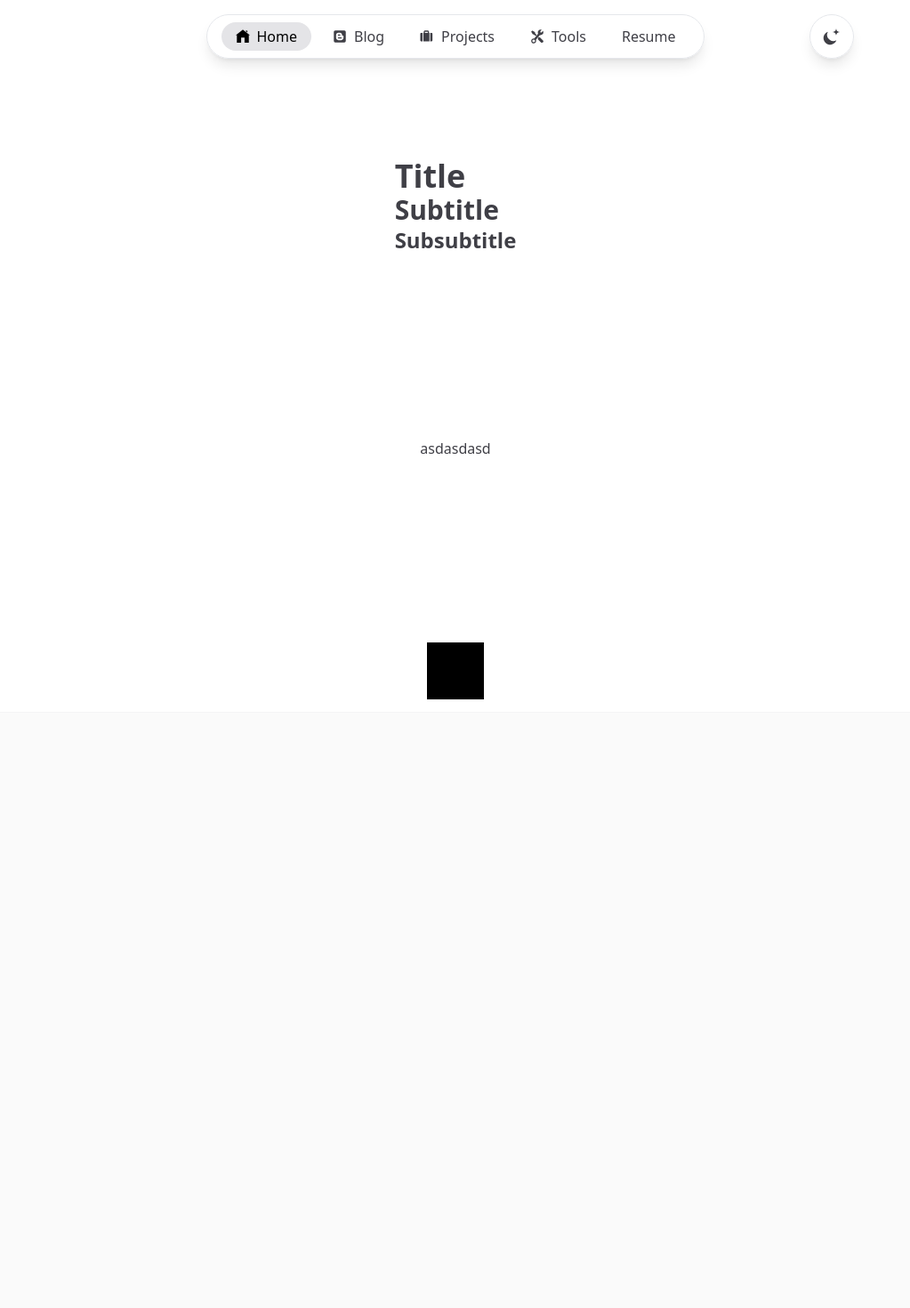
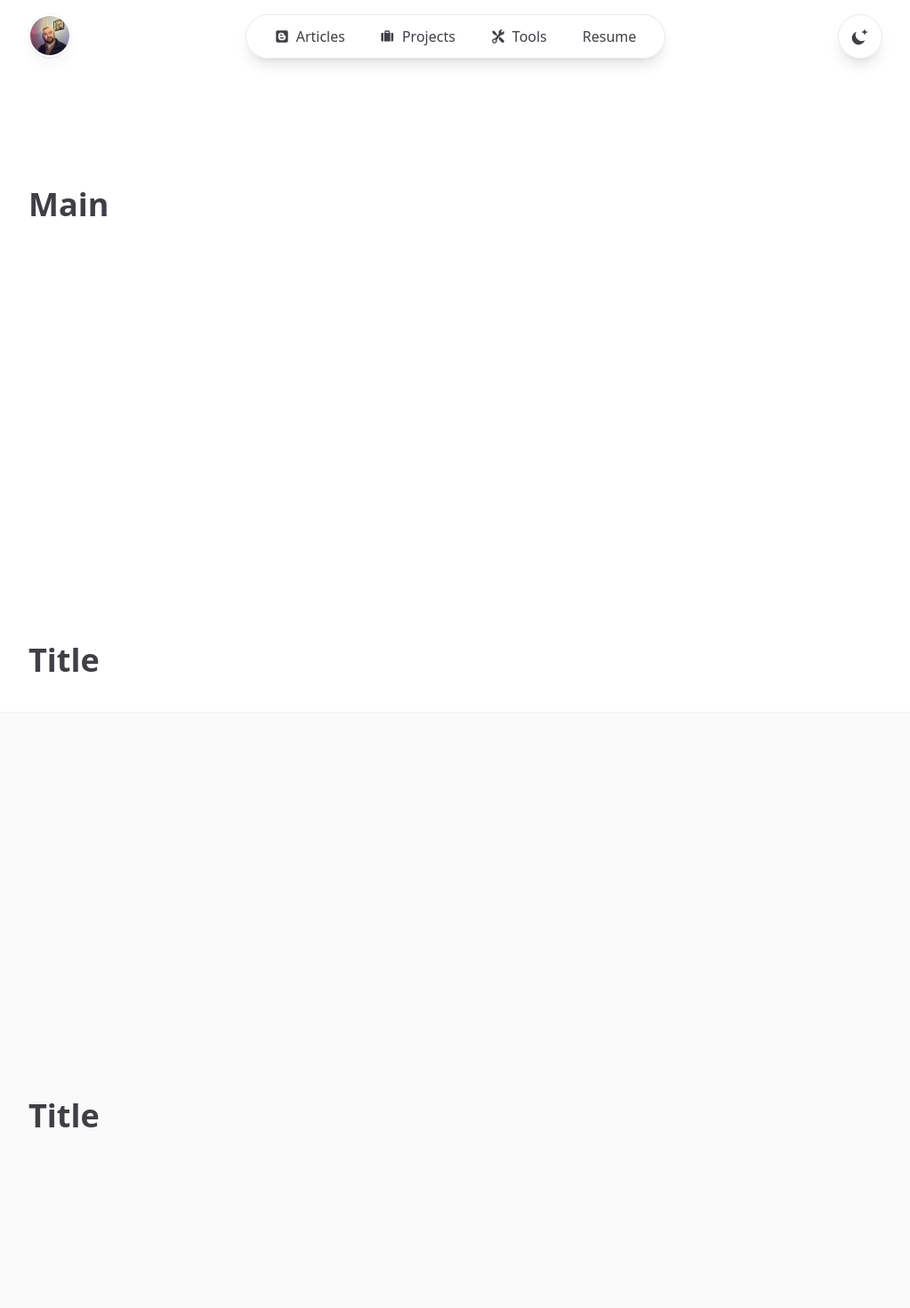
Before and after one commit to ertugrulsagdic/personal-website, a Next.js app: page / in a window 1280 px wide. Shown: the top 1470 px of the page at 89% size, without its empty margins (128-1151 px from the left). Before the commit the page ends 882 px from the top, so only its background shows below. Built offline with nearby package versions, Linux system fonts and the light colour scheme.

Commit message:
avatar image added and layout problems fixed

```diff
--- /dev/null
+++ b/src/app/articles/page.tsx
@@ -0,0 +1,33 @@
+import Container from "@/components/Container"
+
+export default function Page() {
+    return (
+        <main >
+
+            <Container>
+                <div className="mt-16 sm:mt-32 h-96">
+                    <h1>Blog</h1>
+                </div>
+
+                <div className="mt-16 sm:mt-32 h-96">
+                    <h1>Title</h1>
+                </div>
+                <div className="mt-16 sm:mt-32 h-96">
+                    <h1>Title</h1>
+                </div>
+                <div className="mt-16 sm:mt-32 h-96">
+                    <h1>Title</h1>
+                </div>
+                <div className="mt-16 sm:mt-32 h-96">
+                    <h1>Title</h1>
+                </div>
+                <div className="mt-16 sm:mt-32 h-96">
+                    <h1>Title</h1>
+                </div>
+                <div className="mt-16 sm:mt-32 h-96">
+                    <h1>Title</h1>
+                </div>
+            </Container>
+        </main>
+    );
+}
--- a/src/app/blog/page.tsx
+++ /dev/null
@@ -1,4 +0,0 @@
-
-export default function Page() {
-    return <h1>This is blog page</h1>
-}
--- a/src/app/layout.tsx
+++ b/src/app/layout.tsx
@@ -23,27 +23,14 @@ export default function RootLayout({
       >
 
         <Providers>
-          <div>
           <div className="fixed inset-0 flex justify-center sm:px-8">
             <div className="flex w-full max-w-7xl lg:px-8">
               <div className="w-full bg-white ring-1 ring-zinc-100 dark:bg-zinc-900 dark:ring-zinc-300/20" />
             </div>
           </div>
-
-            <div className="relative">
-              <div className='relative px-4 sm:px-8 lg:px-12'>
-                <div className="mx-auto max-w-2xl lg:max-w-5xl">
-                  <div className='sm:px-8' >
-                    <div className="mx-auto max-w-7xl lg:px-8">
+          <div className="relative sm:px-8">
               <Navbar />
               {children}
-                    </div>
-                  </div>
-                </div>
-              </div>
-
-
-            </div>
           </div>
         </Providers>
       </body>
--- a/src/app/page.tsx
+++ b/src/app/page.tsx
@@ -1,127 +1,45 @@
 import Image from "next/image";
 import Link from "next/link";
+import Container from "@/components/Container";
+// import ProfilePicture from '../images/ertugrul.jpeg'
 
 export default function Home() {
   return (
-    <main className="flex min-h-screen flex-col items-center justify-between p-24">
+    <main >
+      <Container>
+        {/* <Image
+          alt='Profile picture'
+          // src='/ertugrul.jpeg'
+          src={ProfilePicture}
+          width={500} height={500}
+          loading="lazy"
+          // sizes="(min-width: 1024px) 32rem, 32rem"
+          className="aspect-square rounded-2xl bg-zinc-100 object-cover dark:bg-zinc-800"
+        /> */}
+        <div className="mt-16 sm:mt-32 h-96">
+          <h1>Main</h1>
+        </div>
 
-      <div >
-        <h1>Title</h1>
-        <h2>Subtitle</h2>
-        <h3>Subsubtitle</h3>
-      </div>
-      <Link href="/about">asdasdasd</Link>
-      <div className="bg-black dark:bg-white w-16 h-16"></div>
+        <div className="mt-16 sm:mt-32 h-96">
+          <h1>Title</h1>
+        </div>
+        <div className="mt-16 sm:mt-32 h-96">
+          <h1>Title</h1>
+        </div>
+        <div className="mt-16 sm:mt-32 h-96">
+          <h1>Title</h1>
+        </div>
+        <div className="mt-16 sm:mt-32 h-96">
+          <h1>Title</h1>
+        </div>
+        <div className="mt-16 sm:mt-32 h-96">
+          <h1>Title</h1>
+        </div>
+        <div className="mt-16 sm:mt-32 h-96">
+          <h1>Title</h1>
+        </div>
+      </Container>
     </main>
 
-  )
-  return (
-    <main className="flex min-h-screen flex-col items-center justify-between p-24">
-      <div className="z-10 w-full max-w-5xl items-center justify-between font-mono text-sm lg:flex">
-        <p className="fixed left-0 top-0 flex w-full justify-center border-b border-gray-300 bg-gradient-to-b from-zinc-200 pb-6 pt-8 backdrop-blur-2xl dark:border-neutral-800 dark:bg-zinc-800/30 dark:from-inherit lg:static lg:w-auto  lg:rounded-xl lg:border lg:bg-gray-200 lg:p-4 lg:dark:bg-zinc-800/30">
-          Get started by editing&nbsp;
-          <code className="font-mono font-bold">src/app/page.tsx</code>
-        </p>
-        <div className="fixed bottom-0 left-0 flex h-48 w-full items-end justify-center bg-gradient-to-t from-white via-white dark:from-black dark:via-black lg:static lg:size-auto lg:bg-none">
-          <a
-            className="pointer-events-none flex place-items-center gap-2 p-8 lg:pointer-events-auto lg:p-0"
-            href="https://vercel.com?utm_source=create-next-app&utm_medium=appdir-template&utm_campaign=create-next-app"
-            target="_blank"
-            rel="noopener noreferrer"
-          >
-            By{" "}
-            <Image
-              src="/vercel.svg"
-              alt="Vercel Logo"
-              className="dark:invert"
-              width={100}
-              height={24}
-              priority
-            />
-          </a>
-        </div>
-      </div>
-
-      <div className="relative z-[-1] flex place-items-center before:absolute before:h-[300px] before:w-full before:-translate-x-1/2 before:rounded-full before:bg-gradient-radial before:from-white before:to-transparent before:blur-2xl before:content-[''] after:absolute after:-z-20 after:h-[180px] after:w-full after:translate-x-1/3 after:bg-gradient-conic after:from-sky-200 after:via-blue-200 after:blur-2xl after:content-[''] before:dark:bg-gradient-to-br before:dark:from-transparent before:dark:to-blue-700 before:dark:opacity-10 after:dark:from-sky-900 after:dark:via-[#0141ff] after:dark:opacity-40 sm:before:w-[480px] sm:after:w-[240px] before:lg:h-[360px]">
-        <Image
-          className="relative dark:drop-shadow-[0_0_0.3rem_#ffffff70] dark:invert"
-          src="/next.svg"
-          alt="Next.js Logo"
-          width={180}
-          height={37}
-          priority
-        />
-      </div>
-
-      <div className="mb-32 grid text-center lg:mb-0 lg:w-full lg:max-w-5xl lg:grid-cols-4 lg:text-left">
-        <a
-          href="https://nextjs.org/docs?utm_source=create-next-app&utm_medium=appdir-template&utm_campaign=create-next-app"
-          className="group rounded-lg border border-transparent px-5 py-4 transition-colors hover:border-gray-300 hover:bg-gray-100 hover:dark:border-neutral-700 hover:dark:bg-neutral-800/30"
-          target="_blank"
-          rel="noopener noreferrer"
-        >
-          <h2 className="mb-3 text-2xl font-semibold">
-            Docs{" "}
-            <span className="inline-block transition-transform group-hover:translate-x-1 motion-reduce:transform-none">
-              -&gt;
-            </span>
-          </h2>
-          <p className="m-0 max-w-[30ch] text-sm opacity-50">
-            Find in-depth information about Next.js features and API.
-          </p>
-        </a>
-
-        <a
-          href="https://nextjs.org/learn?utm_source=create-next-app&utm_medium=appdir-template-tw&utm_campaign=create-next-app"
-          className="group rounded-lg border border-transparent px-5 py-4 transition-colors hover:border-gray-300 hover:bg-gray-100 hover:dark:border-neutral-700 hover:dark:bg-neutral-800/30"
-          target="_blank"
-          rel="noopener noreferrer"
-        >
-          <h2 className="mb-3 text-2xl font-semibold">
-            Learn{" "}
-            <span className="inline-block transition-transform group-hover:translate-x-1 motion-reduce:transform-none">
-              -&gt;
-            </span>
-          </h2>
-          <p className="m-0 max-w-[30ch] text-sm opacity-50">
-            Learn about Next.js in an interactive course with&nbsp;quizzes!
-          </p>
-        </a>
-
-        <a
-          href="https://vercel.com/templates?framework=next.js&utm_source=create-next-app&utm_medium=appdir-template&utm_campaign=create-next-app"
-          className="group rounded-lg border border-transparent px-5 py-4 transition-colors hover:border-gray-300 hover:bg-gray-100 hover:dark:border-neutral-700 hover:dark:bg-neutral-800/30"
-          target="_blank"
-          rel="noopener noreferrer"
-        >
-          <h2 className="mb-3 text-2xl font-semibold">
-            Templates{" "}
-            <span className="inline-block transition-transform group-hover:translate-x-1 motion-reduce:transform-none">
-              -&gt;
-            </span>
-          </h2>
-          <p className="m-0 max-w-[30ch] text-sm opacity-50">
-            Explore starter templates for Next.js.
-          </p>
-        </a>
-
-        <a
-          href="https://vercel.com/new?utm_source=create-next-app&utm_medium=appdir-template&utm_campaign=create-next-app"
-          className="group rounded-lg border border-transparent px-5 py-4 transition-colors hover:border-gray-300 hover:bg-gray-100 hover:dark:border-neutral-700 hover:dark:bg-neutral-800/30"
-          target="_blank"
-          rel="noopener noreferrer"
-        >
-          <h2 className="mb-3 text-2xl font-semibold">
-            Deploy{" "}
-            <span className="inline-block transition-transform group-hover:translate-x-1 motion-reduce:transform-none">
-              -&gt;
-            </span>
-          </h2>
-          <p className="m-0 max-w-[30ch] text-balance text-sm opacity-50">
-            Instantly deploy your Next.js site to a shareable URL with Vercel.
-          </p>
-        </a>
-      </div>
-    </main>
   );
 }
--- a/src/app/projects/page.tsx
+++ b/src/app/projects/page.tsx
@@ -1,4 +1,9 @@
+import Container from "@/components/Container"
 
 export default function Page() {
-    return <h1>This is projects page</h1>
+    return (
+        <Container>
+            <h1>This is Projects page</h1>
+        </Container>
+    )
 }
--- a/src/app/resume/page.tsx
+++ b/src/app/resume/page.tsx
@@ -1,4 +1,9 @@
+import Container from "@/components/Container"
 
 export default function Page() {
-    return <h1>This is resume page</h1>
+    return (
+        <Container>
+            <h1>This is resume page</h1>
+        </Container>
+    )
 }
--- a/src/app/tools/page.tsx
+++ b/src/app/tools/page.tsx
@@ -1,4 +1,9 @@
+import Container from "@/components/Container"
 
 export default function Page() {
-    return <h1>This is tools page</h1>
+    return (
+        <Container>
+            <h1>This is tools page</h1>
+        </Container>
+    )
 }
--- /dev/null
+++ b/src/components/Container.tsx
@@ -0,0 +1,14 @@
+export default function Container({
+  className, children
+}: {
+  className?: string,
+  children: React.ReactNode
+}) {
+  return (
+    <div className="mx-auto max-w-7xl lg:px-8">
+      <div className="px-4 sm:px-8 lg:px-24">
+        {children}
+      </div>
+    </div>
+  );
+}
--- a/src/components/Navbar.tsx
+++ b/src/components/Navbar.tsx
@@ -11,10 +11,13 @@ import { Tools } from '@/components/icons/Tools';
 import { Menu } from './icons/Menu';
 import { Close } from './icons/Close';
 import { useEffect, useState } from 'react';
+import Container from './Container';
+import Image from 'next/image';
+import ProfilePicture from '../images/ertugrul.jpeg'
 
 const links = [
-    { name: 'Home', href: '/', icon: Home },
-    { name: 'Blog', href: '/blog', icon: Blog },
+    // { name: 'Home', href: '/', icon: Home },
+    { name: 'Articles', href: '/articles', icon: Blog },
     { name: 'Projects', href: '/projects', icon: Projects },
     { name: 'Tools', href: '/tools', icon: Tools },
     { name: 'Resume', href: '/resume', icon: () => null },
@@ -38,11 +41,12 @@ export default function Navbar() {
             // if scroll down hide the navbar
             // if scroll up show the navbar
             if (window.scrollY > prevScroll) {
+                console.log('scrolling down');
                 setIsVisible(false);
             } else {
+                console.log('scrolling up');
                 setIsVisible(true);
             }
-
             setPrevScroll(window.scrollY);
         };
 
@@ -52,20 +56,38 @@ export default function Navbar() {
 
     const pathname = usePathname();
     return (
-        <header className={`sticky ${isVisible ? 'top-0' : ''} z-50 flex flex-col`}>
-            <div className='flex flex-rows my-4 justify-center items-center'>
-                <div className='flex-1' />
-                <MobileNavButton className='pointer-events-auto md:hidden ' onClick={() => setIsOpen(true)} />
-                <DesktopNavbar pathname={pathname} className='pointer-events-auto hidden md:block' />
 
-                <div className='flex md:flex-1 justify-end '>
-                    <div className='hidden md:block'>
-                        <ThemeSwitch className="dark:border-zinc-700 dark:bg-zinc-800 p-3 border shadow-lg rounded-full hover:bg-zinc-200 dark:hover:bg-zinc-600 hover:text-black dark:hover:text-white" />
+        <header className={`sticky ${isVisible ? 'top-0' : ''} z-50 flex justify-center flex-1 px-8`}>
+            <div className='max-w-7xl flex-1 px-4 sm:px-8 lg:px-24'>
+                <div className='flex flex-rows my-4'>
+                    <div className='flex-1' >
+                        <div
+                            className='h-12 w-12 rounded-full bg-white/90 p-0.5 shadow-lg shadow-zinc-800/5 ring-1 ring-zinc-900/5 backdrop-blur dark:bg-zinc-800/90 dark:ring-white/10'
+                        >
+                            <Link href="/" aria-label={"Avatar Image"} className='pointer-events-auto'>
+                                <Image
+                                    src={ProfilePicture}
+                                    alt=""
+                                    className='rounded-full bg-zinc-100 object-cover dark:bg-zinc-800 w-11 h-11'
+                                    priority
+                                    sizes="12rem"
+                                />
+                            </Link>
+                        </div>
                     </div>
+                    <MobileNavButton className='pointer-events-auto md:hidden ' onClick={() => setIsOpen(true)} />
+                    <DesktopNavbar pathname={pathname} className='pointer-events-auto hidden md:block' />
+
+                    <div className='flex md:flex-1 justify-end '>
+                        <div className='hidden md:block md:ml-4'>
+                            <ThemeSwitch className="dark:border-zinc-700 dark:bg-zinc-800 p-3 border shadow-lg rounded-full hover:bg-zinc-200 dark:hover:bg-zinc-600 hover:text-black dark:hover:text-white" />
+                        </div>
+                    </div>
+
                 </div>
             </div>
             <MobileDrawer isOpen={isOpen} render={render} onClose={() => setIsOpen(false)} />
-        </header>
+        </header >
     );
 }
 
```
Also changed, not shown: src/images/ertugrul.jpeg (added). Lines whose indentation alone changed are shown as unchanged.
